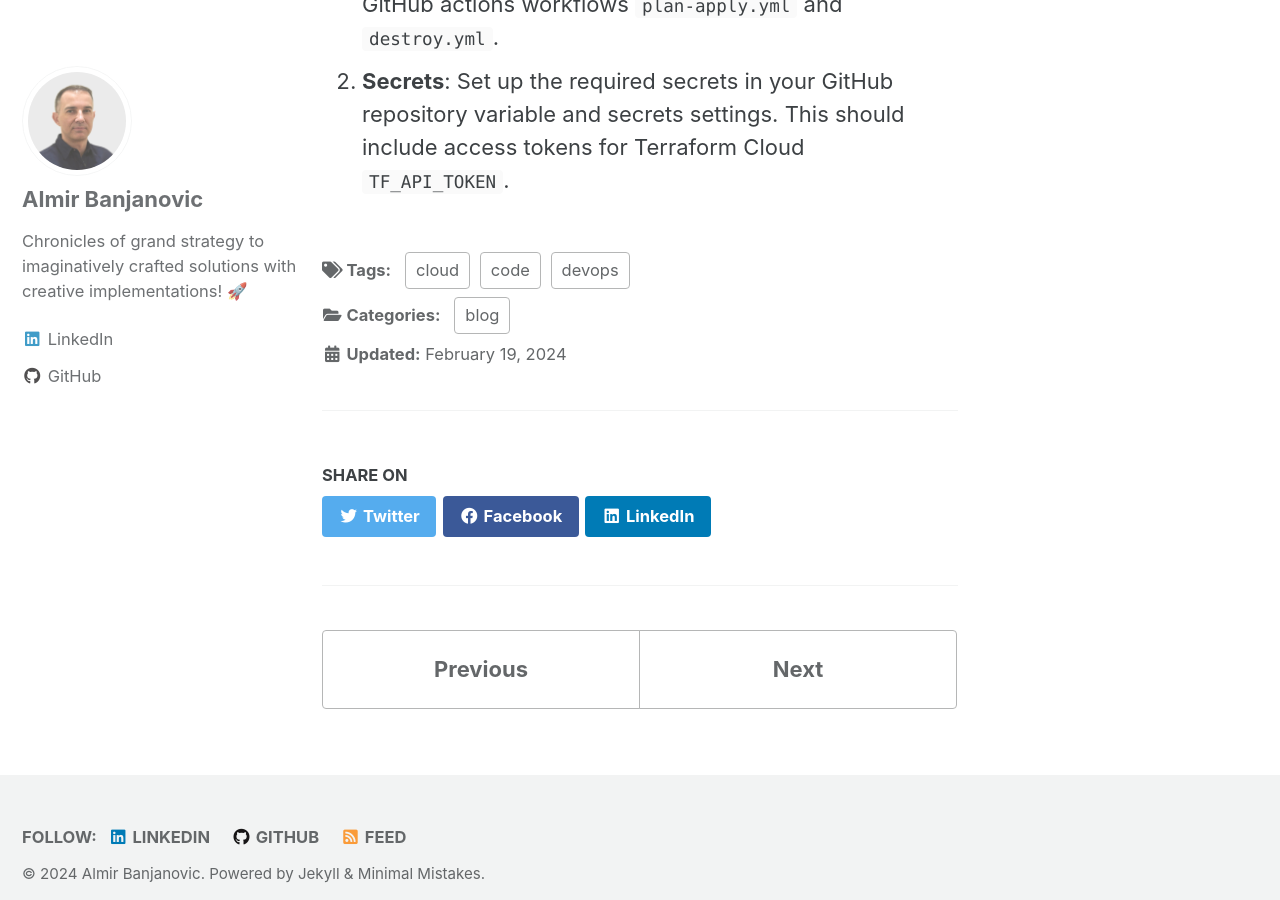
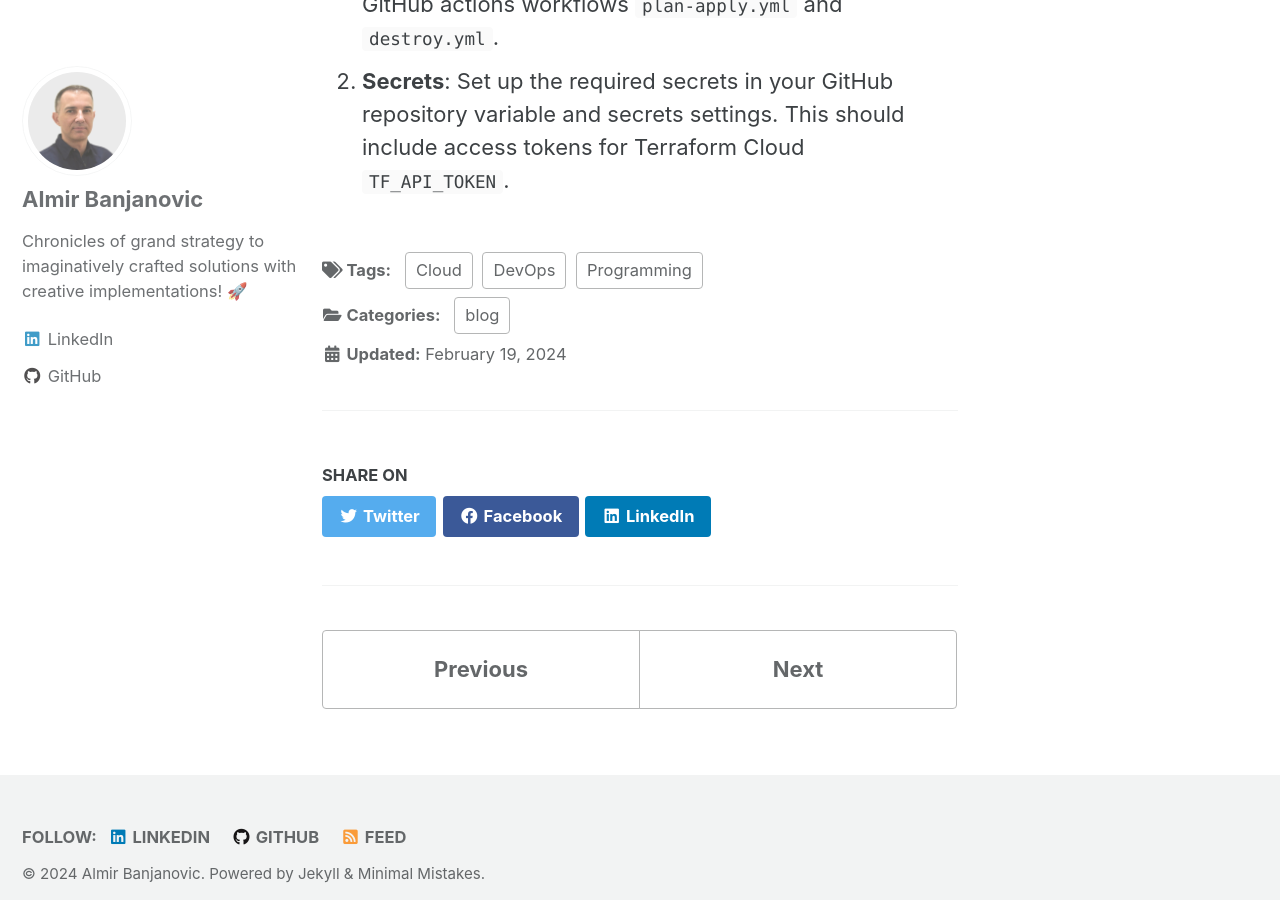
Before and after one commit to almirbanjanovic/roadtocloud.github.io, a Jekyll site: the page built from blog/_posts/2024-02-19-deploy-azure-function-using-github-and-terraform.md, in a window 1280 px wide and 900 px high, scrolled down 2807 px. Built offline with Jekyll 4.4.1, drawn with Linux system fonts in a browser that asks for light colours; cached includes are drawn as plain includes.

Commit message:
Update 2024-02-19-deploy-azure-function-using-github-and-terraform.md

```diff
--- a/blog/_posts/2024-02-19-deploy-azure-function-using-github-and-terraform.md
+++ b/blog/_posts/2024-02-19-deploy-azure-function-using-github-and-terraform.md
@@ -5,9 +5,9 @@ header:
 excerpt: "Let's deploy an Azure Function using GitHub Actions and Terraform Cloud!"
 toc: true
 tags:
-  - cloud
-  - code
-  - devops
+  - Cloud
+  - Programming
+  - DevOps
 ---
 
 # Azure Function App Project
```
